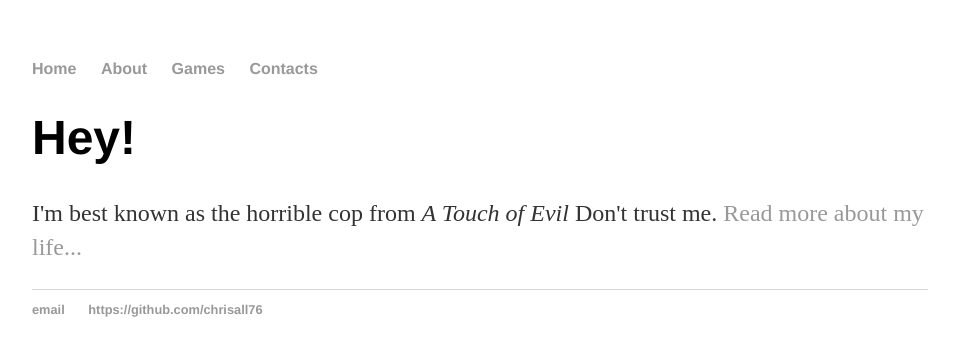
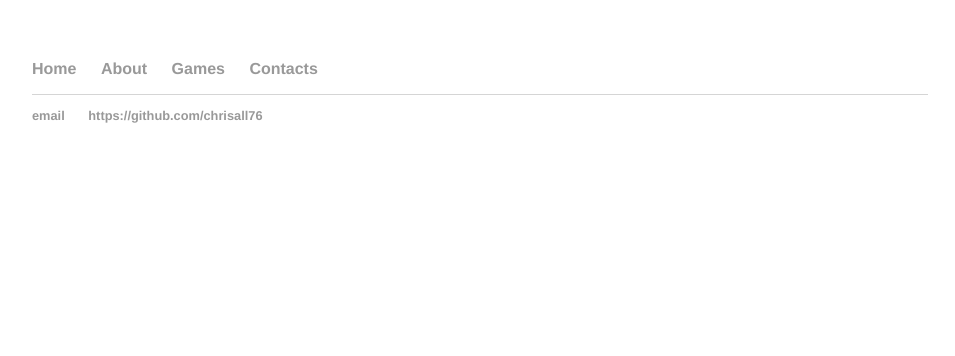
Before and after one commit to LittleForestGames/LittleForestGames.github.io, a Jekyll site: the page built from index.html, in a window 1280 px wide. Shown: the top 356 px of the page, without its empty margins (160-1115 px from the left). Built offline with Jekyll 4.4.1, drawn with Linux system fonts in a browser that asks for light colours.

Commit message:
Update index.html

```diff
--- a/index.html
+++ b/index.html
@@ -3,6 +3,5 @@ layout: default
 title: Little Forest Games
 ---
 <div class="blurb">
-	<h1>Hey!</h1>
-	<p>I'm best known as the horrible cop from <em>A Touch of Evil</em> Don't trust me. <a href="/about">Read more about my life...</a></p>
+
 </div><!-- /.blurb -->
```
